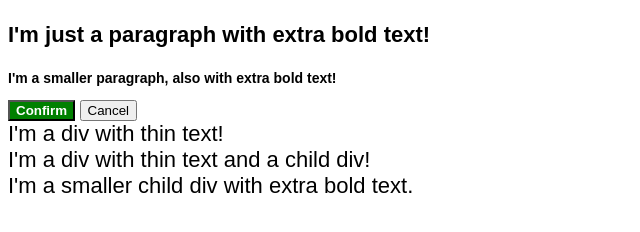
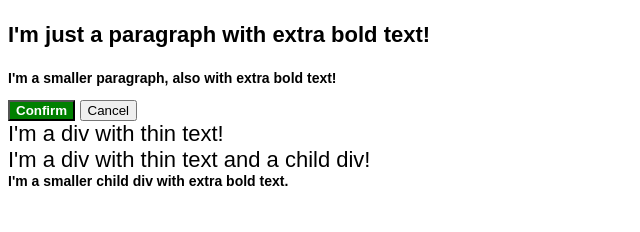
Before and after one commit to jaydools/Odin-CSS-Exercises, a plain HTML site: page exercise6/index.html in a window 1280 px wide. Shown: the whole page, without its empty margins (0-640 px from the left). Drawn offline with Linux system fonts and the light colour scheme.

Commit message:
finished cascade challange

```diff
--- a/exercise6/style.css
+++ b/exercise6/style.css
@@ -5,28 +5,29 @@ body {
 .para {
   font-size: 22px;
 }
+
 .para,
 .small-para {
   color: hsl(0, 0%, 0%);
   font-weight: 800;
 }
+
+.small-para {
+  font-size: 14px;
+  font-weight: 800;
+}
+
 div.text {
   color: rgb(0, 0, 0);
   font-size: 22px;
   font-weight: 100;
 }
 
-.child {
+.text .child {
   color: rgb(0, 0, 0);
   font-weight: 800;
   font-size: 14px;
 }
-.small-para {
-  font-size: 14px;
-  font-weight: 800;
-}
-
-
 
 .confirm {
   background: green;
```
